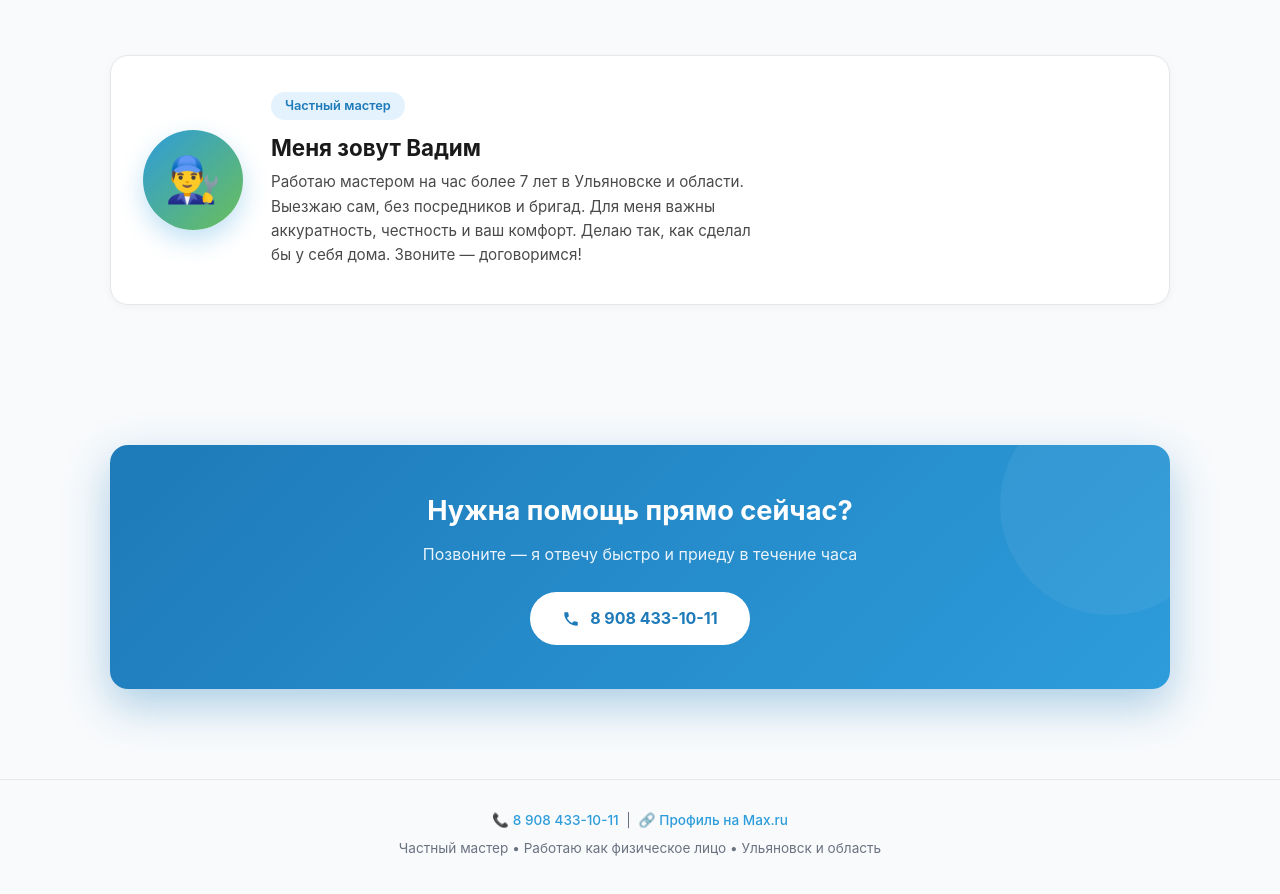
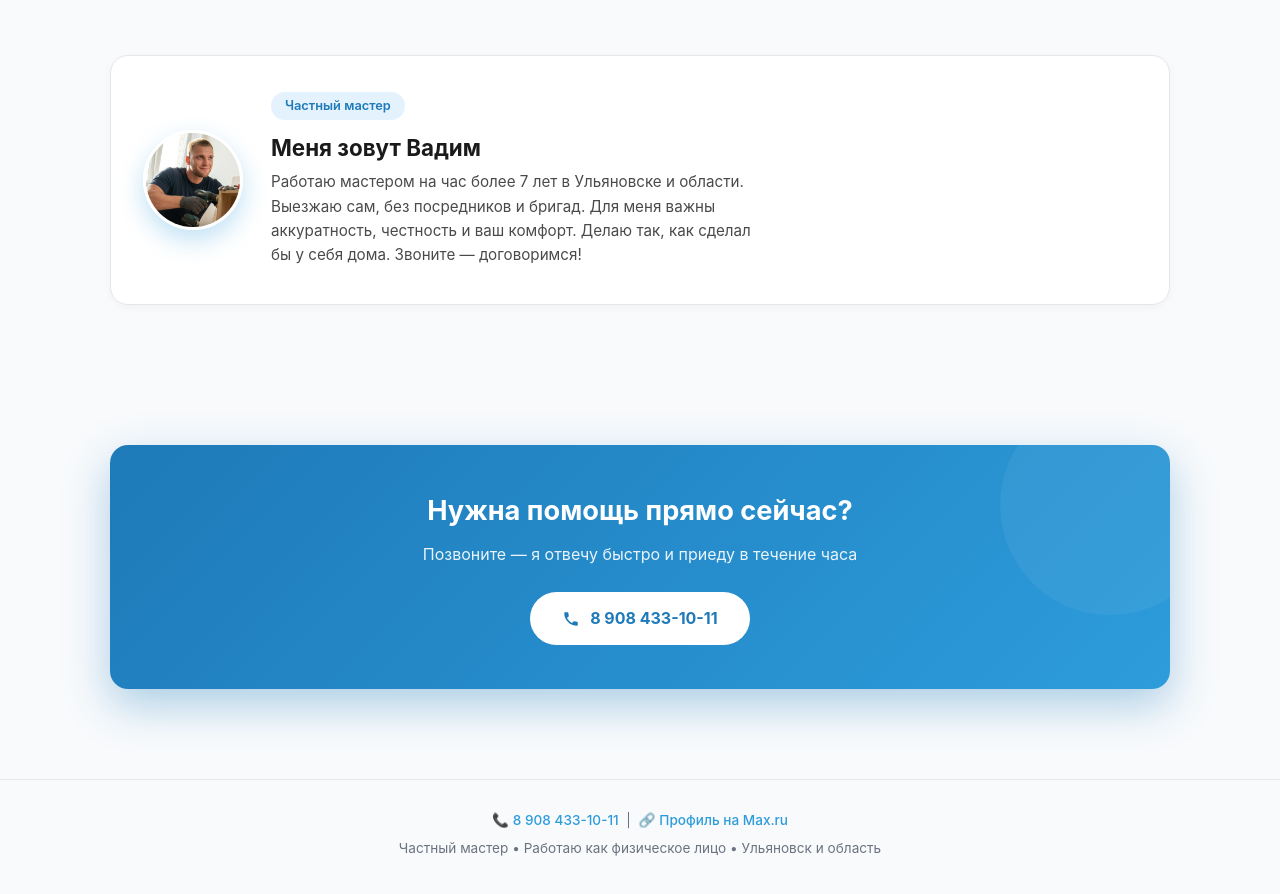
Before and after one commit to GVSUL/m, a plain HTML site: page index.html in a window 1280 px wide. Shown: the part 2020-2914 px from the top of the page. Drawn offline with Linux system fonts and the light colour scheme.

Commit message:
Update index.html

```diff
--- a/index.html
+++ b/index.html
@@ -399,14 +399,10 @@
             width: 100px;
             height: 100px;
             border-radius: 50%;
-            background: linear-gradient(135deg, #2D9CDB, #6BBF59);
-            display: flex;
-            align-items: center;
-            justify-content: center;
-            font-size: 2.8rem;
-            color: #fff;
+            object-fit: cover;
             flex-shrink: 0;
             box-shadow: 0 10px 24px rgba(45, 156, 219, 0.3);
+            border: 3px solid #fff;
         }
         .about-info h3 {
             font-size: 1.4rem;
@@ -690,7 +686,7 @@
 
     <section class="section">
         <div class="about-block reveal">
-            <div class="about-avatar">👨‍🔧</div>
+            <img src="1779525017323.jpg" alt="Вадим" class="about-avatar">
             <div class="about-info">
                 <span class="tag">Частный мастер</span>
                 <h3>Меня зовут Вадим</h3>
```
